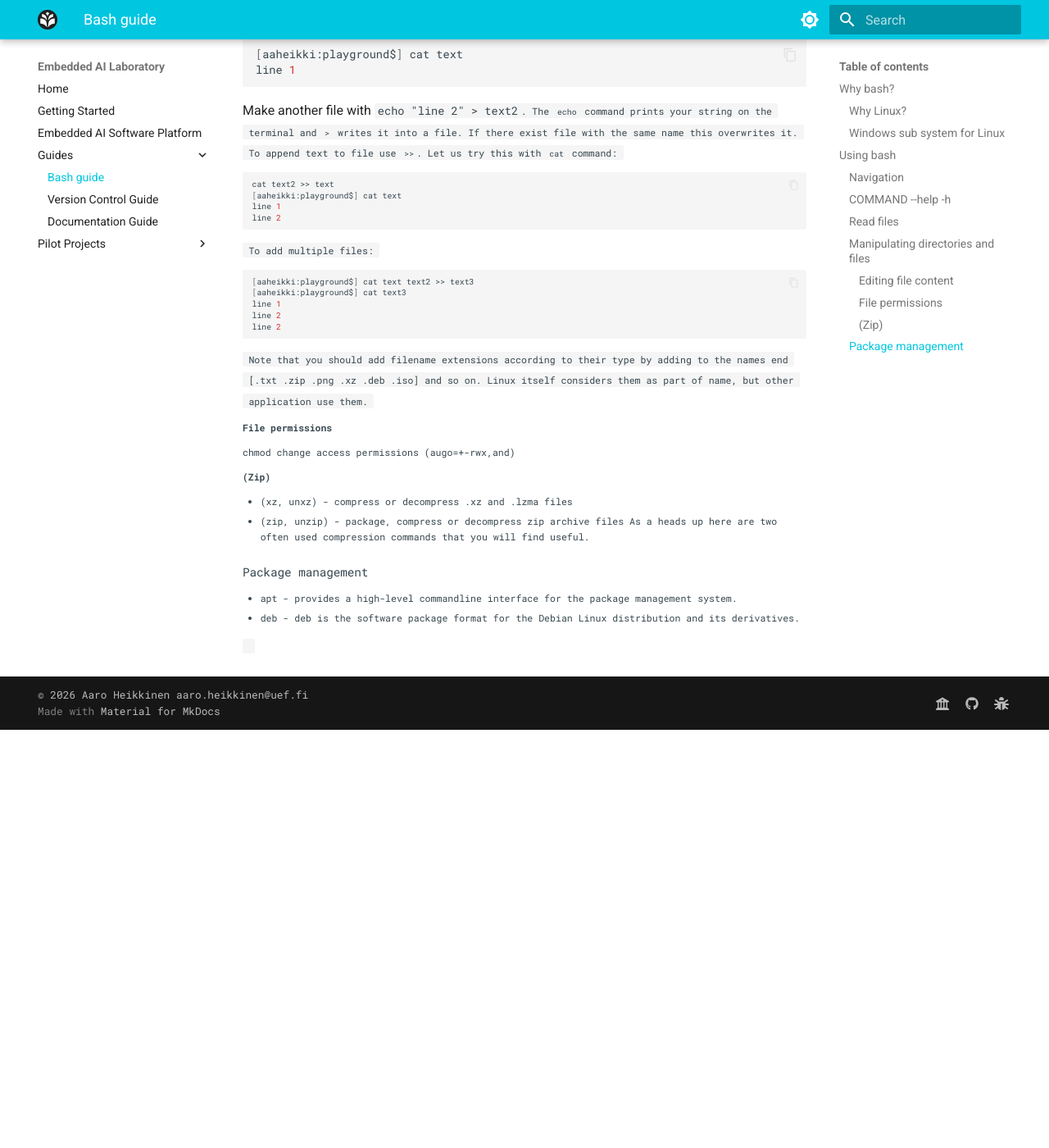
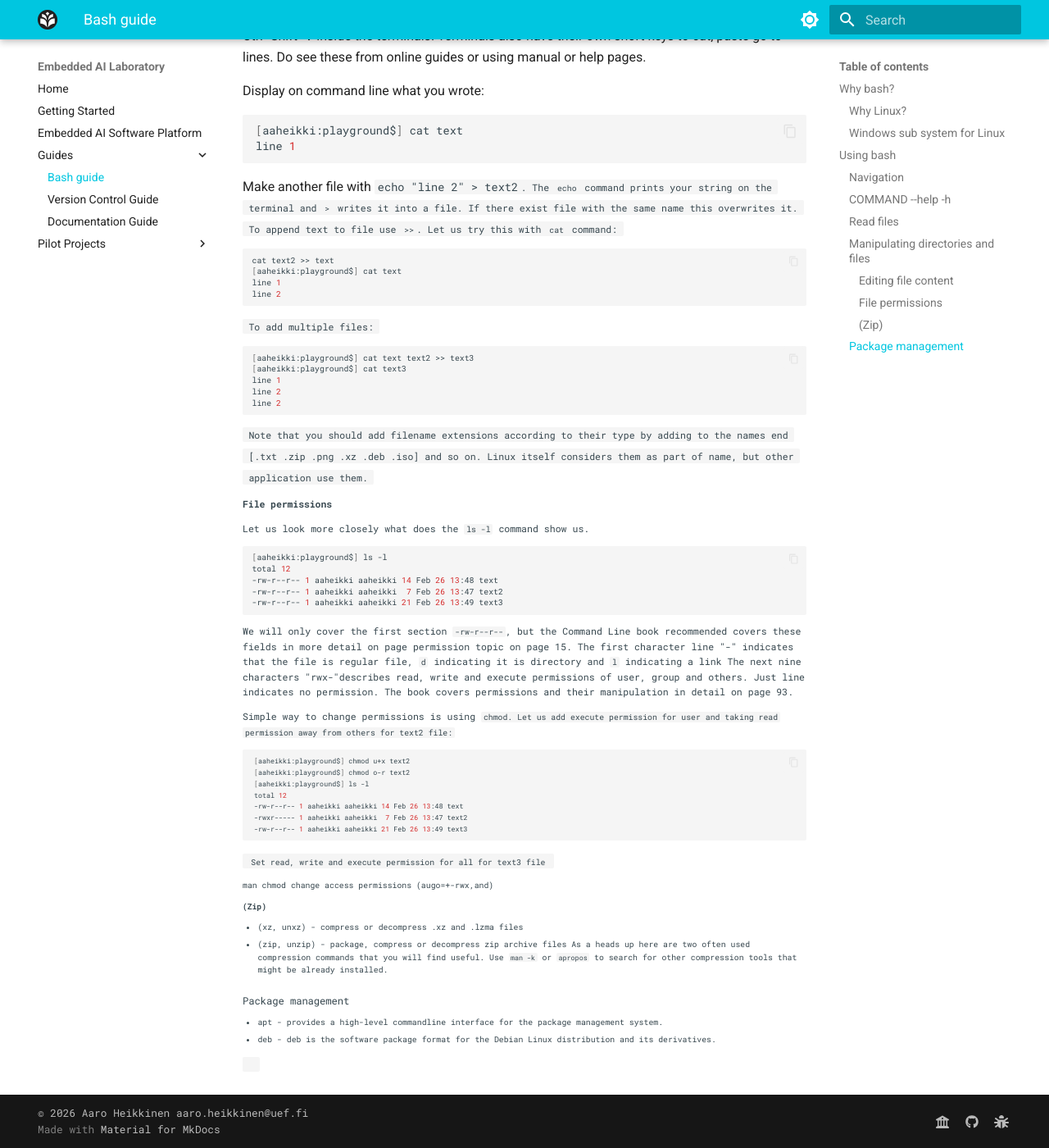
Before and after one commit to aaheikki/embedded_ai_lab, an MkDocs documentation site: the page built from docs/bash_guide.md, in a window 1280 px wide and 1400 px high, scrolled down 8453 px. Shown: the whole window at 82% size. Built offline with MkDocs 1.6.1 and Material for MkDocs 9.7.7, drawn with Linux system fonts in a browser that asks for light colours; before the commit the page ends 9343 px from its top, so only the background shows below that; some of the changed text lies outside the part shown.

Commit message:
Working on file permission section

```diff
--- a/docs/bash_guide.md
+++ b/docs/bash_guide.md
@@ -41,7 +41,9 @@ In following sections you will be shown in each section first essential commands
 - cd - change the shell working directory
 - (file) - determine file type
 - (tree) - list contents of directories in a tree-like format
+- (find) - search for files in a directory hierarchy
 - (history) - GNU History Library
+
 
 After opening the terminal to first see where you are type pwd command and hit enter. You will see something like:
 ~~~
@@ -112,7 +114,7 @@ Using the <code>file</code> command you can identify witch type of a file is
 ~~~
 You should try this on different types of files. If you are on wsl go back to your windows user files. As shortcut you could use <code>history</code> command. You should find the cd command <code>817  cd /mnt/c/Users/aaheikki/</code> and you can copy paste it using Ctrl+Shift+C and Ctrl+Shift+V or by typing <code>!line_number_of_command</code> to execute it.
 
-Another useful command for navigation is <code>tree</code> command. It digs deeper into the file tree and might be nicer when looking for something. Some helpful options are <code>-d</code> to show only directories and <code>-L DEPTH</code> to limit the depth it goes to. To use it with depth 3:
+Another useful command for navigation is <code>tree</code> command. It digs deeper into the file tree and might be nicer when looking for something. If it is not installed you can install it with <code>sudo apt install tree</code>. Some helpful options are <code>-d</code> to show only directories and <code>-L DEPTH</code> to limit the depth it goes to. To use it with depth 3:
 ~~~bash
 [aaheikki:~$] tree -dL 3
 .
@@ -206,6 +208,7 @@ This gives you history lines with "mnt".
 - (echo) - display a line of text
 - (>) - rewrite file
 - (>>) - append to file
+- sudo - allows a permitted user to execute a command as the superuser or another user.
 - chmod - change access permissions
 
 
@@ -311,13 +314,48 @@ line 2
 Note that you should add filename extensions according to their type by adding to the names end \[.txt .zip .png .xz .deb .iso\] and so on. Linux itself considers them as part of name, but other application use them.
 
 #### File permissions
-chmod change access permissions (augo=+-rwx,and)
+Let us look more closely what does the <code>ls -l</code> command show us.
+~~~bash
+[aaheikki:playground$] ls -l
+total 12
+-rw-r--r-- 1 aaheikki aaheikki 14 Feb 26 13:48 text
+-rw-r--r-- 1 aaheikki aaheikki  7 Feb 26 13:47 text2
+-rw-r--r-- 1 aaheikki aaheikki 21 Feb 26 13:49 text3
+~~~
+
+We will only cover the first section <code>-rw-r--r--</code>, but the Command Line book recommended covers these fields in more detail on page permission topic on page 15. The first character line "-" indicates that the file is regular file, <code>d</code> indicating it is directory and <code>l</code> indicating a link The next nine characters "rwx-"describes  read, write and execute permissions of user, group and others. Just line indicates no permission. The book covers permissions and their manipulation in detail on page 93.
+
+Simple way to change permissions is using <code>chmod</command>. Let us add execute permission for user and taking read permission away from others for text2 file:
+~~~bash
+[aaheikki:playground$] chmod u+x text2
+[aaheikki:playground$] chmod o-r text2
+[aaheikki:playground$] ls -l
+total 12
+-rw-r--r-- 1 aaheikki aaheikki 14 Feb 26 13:48 text
+-rwxr----- 1 aaheikki aaheikki  7 Feb 26 13:47 text2
+-rw-r--r-- 1 aaheikki aaheikki 21 Feb 26 13:49 text3
+~~~
+Set read, write and execute permission for all for text3 file
+
+
+
+man chmod change access permissions (augo=+-rwx,and)
+
+
+
+
+
+
+
+
 
 
 #### (Zip)
 - (xz, unxz) - compress or decompress .xz and .lzma files
 - (zip, unzip) - package, compress or decompress zip archive files
-As a heads up here are two often used compression commands that you will find useful.
+As a heads up here are two often used compression commands that you will find useful. Use <code>man -k</code> or <code>apropos</code> to search for other compression tools that might be already installed.
+
+
 
 ### Package management
 - apt - provides a high-level commandline interface for the package management system.
```
